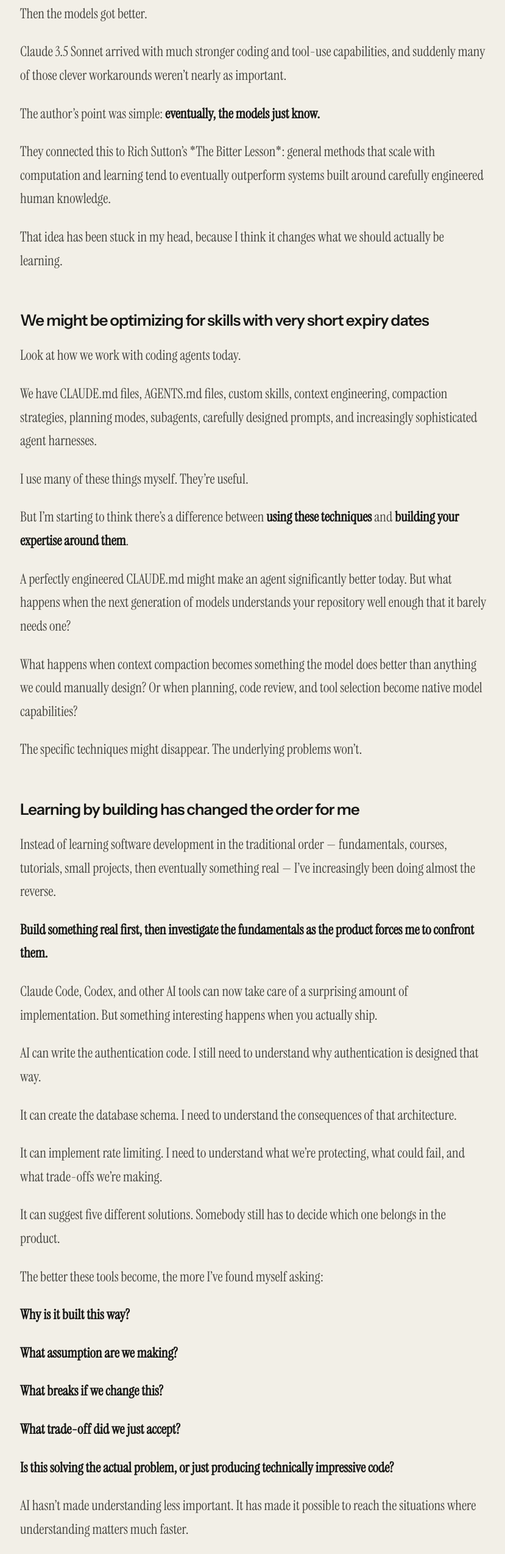
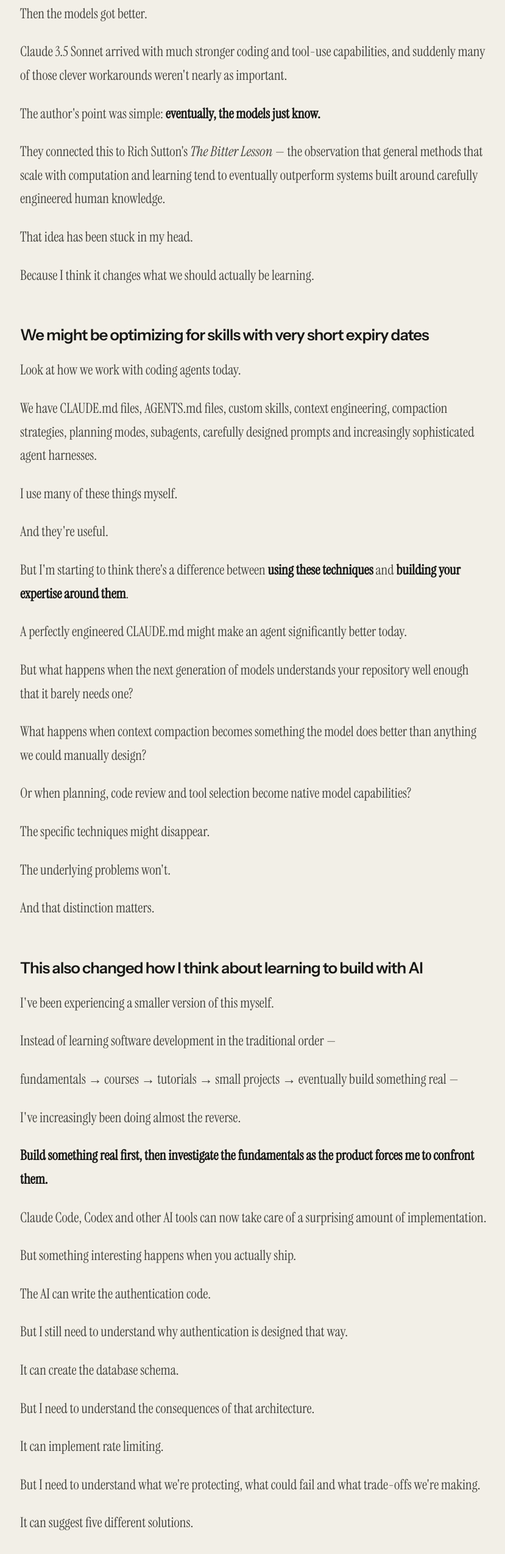
Before and after one commit to gorock007/portfolio-website, a React (Vite) app: page /writings/ai-skills-that-compound in a window 1280 px wide. Shown: the part 1378-3926 px from the top of the page at 61% size, without its empty margins (223-1052 px from the left). Built offline with nearby package versions, Linux system fonts and the light colour scheme.

Commit message:
Restore original first writing draft

```diff
--- a/src/components/BlogData.js
+++ b/src/components/BlogData.js
@@ -19,47 +19,75 @@ The author had been building agents since the GPT-4 days. Back then, even gettin
 
 Then the models got better.
 
-Claude 3.5 Sonnet arrived with much stronger coding and tool-use capabilities, and suddenly many of those clever workarounds weren’t nearly as important.
+Claude 3.5 Sonnet arrived with much stronger coding and tool-use capabilities, and suddenly many of those clever workarounds weren't nearly as important.
 
-The author’s point was simple: **eventually, the models just know.**
+The author's point was simple: **eventually, the models just know.**
 
-They connected this to Rich Sutton’s *The Bitter Lesson*: general methods that scale with computation and learning tend to eventually outperform systems built around carefully engineered human knowledge.
+They connected this to Rich Sutton's *The Bitter Lesson* — the observation that general methods that scale with computation and learning tend to eventually outperform systems built around carefully engineered human knowledge.
 
-That idea has been stuck in my head, because I think it changes what we should actually be learning.
+That idea has been stuck in my head.
+
+Because I think it changes what we should actually be learning.
 
 ## We might be optimizing for skills with very short expiry dates
 
 Look at how we work with coding agents today.
 
-We have CLAUDE.md files, AGENTS.md files, custom skills, context engineering, compaction strategies, planning modes, subagents, carefully designed prompts, and increasingly sophisticated agent harnesses.
+We have CLAUDE.md files, AGENTS.md files, custom skills, context engineering, compaction strategies, planning modes, subagents, carefully designed prompts and increasingly sophisticated agent harnesses.
 
-I use many of these things myself. They’re useful.
+I use many of these things myself.
 
-But I’m starting to think there’s a difference between **using these techniques** and **building your expertise around them**.
+And they're useful.
 
-A perfectly engineered CLAUDE.md might make an agent significantly better today. But what happens when the next generation of models understands your repository well enough that it barely needs one?
+But I'm starting to think there's a difference between **using these techniques** and **building your expertise around them**.
 
-What happens when context compaction becomes something the model does better than anything we could manually design? Or when planning, code review, and tool selection become native model capabilities?
+A perfectly engineered CLAUDE.md might make an agent significantly better today.
 
-The specific techniques might disappear. The underlying problems won’t.
+But what happens when the next generation of models understands your repository well enough that it barely needs one?
 
-## Learning by building has changed the order for me
+What happens when context compaction becomes something the model does better than anything we could manually design?
 
-Instead of learning software development in the traditional order — fundamentals, courses, tutorials, small projects, then eventually something real — I’ve increasingly been doing almost the reverse.
+Or when planning, code review and tool selection become native model capabilities?
+
+The specific techniques might disappear.
+
+The underlying problems won't.
+
+And that distinction matters.
+
+## This also changed how I think about learning to build with AI
+
+I've been experiencing a smaller version of this myself.
+
+Instead of learning software development in the traditional order —
+
+fundamentals → courses → tutorials → small projects → eventually build something real —
+
+I've increasingly been doing almost the reverse.
 
 **Build something real first, then investigate the fundamentals as the product forces me to confront them.**
 
-Claude Code, Codex, and other AI tools can now take care of a surprising amount of implementation. But something interesting happens when you actually ship.
+Claude Code, Codex and other AI tools can now take care of a surprising amount of implementation.
 
-AI can write the authentication code. I still need to understand why authentication is designed that way.
+But something interesting happens when you actually ship.
 
-It can create the database schema. I need to understand the consequences of that architecture.
+The AI can write the authentication code.
 
-It can implement rate limiting. I need to understand what we’re protecting, what could fail, and what trade-offs we’re making.
+But I still need to understand why authentication is designed that way.
 
-It can suggest five different solutions. Somebody still has to decide which one belongs in the product.
+It can create the database schema.
 
-The better these tools become, the more I’ve found myself asking:
+But I need to understand the consequences of that architecture.
+
+It can implement rate limiting.
+
+But I need to understand what we're protecting, what could fail and what trade-offs we're making.
+
+It can suggest five different solutions.
+
+But somebody still has to decide which one belongs in the product.
+
+The better these tools become, the more I've found myself asking questions like:
 
 **Why is it built this way?**
 
@@ -71,19 +99,33 @@ The better these tools become, the more I’ve found myself asking:
 
 **Is this solving the actual problem, or just producing technically impressive code?**
 
-AI hasn’t made understanding less important. It has made it possible to reach the situations where understanding matters much faster.
+AI hasn't made understanding less important.
 
-## What actually compounds
+It has made it possible to reach the situations where understanding matters much faster.
 
-The original post proposed three fundamentals that remain valuable even as models improve. I think they’re a useful framework.
+## So what actually compounds?
+
+The original post proposed three fundamentals that remain valuable even as models improve.
+
+I think they're a useful framework.
 
 ### 1. Understanding the world
 
 Before asking AI to solve something, you need good inputs.
 
-What are people actually doing? What problems are they experiencing? Which problems are painful enough to solve? What constraints exist outside your codebase? What will somebody actually pay for?
+What are people actually doing?
 
-A sufficiently capable model might generate 100 SaaS ideas before breakfast. That doesn’t mean any of them matter.
+What problems are they experiencing?
+
+Which problems are painful enough to solve?
+
+What constraints exist outside your codebase?
+
+What will somebody actually pay for?
+
+A sufficiently capable model might generate 100 SaaS ideas before breakfast.
+
+That doesn't mean any of them matter.
 
 Understanding reality is what separates something that *can be built* from something that *should be built*.
 
@@ -91,58 +133,162 @@ Understanding reality is what separates something that *can be built* from somet
 
 Once you understand the situation, you need to reason about it.
 
-Instead of following the trend because “AI agents are growing,” ask what became possible that wasn’t possible before. Ask what became dramatically cheaper. Ask which assumptions about existing products no longer need to be true. Ask where the bottleneck moves if intelligence becomes abundant.
+Instead of:
 
-Tools can help answer these questions. Learning how to think from constraints rather than trends is much harder to obsolete.
+"AI agents are growing, so I should build an AI agent."
+
+Ask:
+
+**What became possible that wasn't possible before?**
+
+**What became dramatically cheaper?**
+
+**Which assumptions about existing products no longer need to be true?**
+
+**If intelligence becomes abundant, where does the bottleneck move?**
+
+Tools can help answer these questions.
+
+But learning how to think from constraints rather than trends is much harder to obsolete.
 
 ### 3. Articulating your thoughts
 
 This might become one of the most underrated skills of the AI era.
 
-Imagine models becoming capable enough to build almost anything you can reasonably describe. At that point, the bottleneck isn’t necessarily implementation. It’s intent.
+Imagine models eventually becoming capable enough to build almost anything you can reasonably describe.
 
-Can you explain what you’re trying to accomplish? Can you describe the problem precisely? Can you communicate the constraints? Can you distinguish what matters from what doesn’t? Can you explain what success looks like?
+At that point, the bottleneck isn't necessarily implementation.
 
-That’s very different from memorising “good prompts.” Prompt engineering may change. Clear thinking expressed clearly probably won’t.
+It's intent.
 
-### 4. Judgment
+Can you explain what you're trying to accomplish?
+
+Can you describe the problem precisely?
+
+Can you communicate the constraints?
+
+Can you distinguish what matters from what doesn't?
+
+Can you explain what success actually looks like?
+
+That's very different from memorizing "good prompts."
+
+Prompt engineering may change.
+
+Clear thinking expressed clearly probably won't.
+
+## I would add a fourth: judgment
 
 This is the part I keep coming back to.
 
-If AI makes execution increasingly cheap, choosing what deserves execution becomes more expensive.
+If AI makes execution increasingly cheap, **choosing what deserves execution becomes more expensive.**
 
-An agent can give you five architectures, ten feature ideas, three positioning strategies, four possible database designs, and twenty improvements to your product. Generating the options is no longer the hard part. Deciding becomes the hard part.
+Suppose an agent gives you:
 
-Which architecture is appropriate for where the product is today? Which feature solves an actual user problem? Which technical debt matters? Which recommendation should you ignore? What should you not build?
+five architectures,
 
-Judgment doesn’t come from collecting more AI tricks. It comes from building things, making decisions, seeing consequences, talking to people, being wrong, revisiting assumptions, and gradually developing a better model of how things work.
+ten feature ideas,
+
+three positioning strategies,
+
+four possible database designs,
+
+and twenty improvements to your product.
+
+Generating the options is no longer the hard part.
+
+Deciding becomes the hard part.
+
+Which architecture is appropriate for where the product is today?
+
+Which feature solves an actual user problem?
+
+Which technical debt matters?
+
+Which recommendation should you ignore?
+
+And perhaps most importantly:
+
+**What should you not build?**
+
+That's judgment.
+
+And judgment isn't something you develop by collecting more AI tricks.
+
+You develop it by building things, making decisions, seeing consequences, talking to people, being wrong, revisiting assumptions and gradually developing a better model of how things work.
 
 ## The implementation layer keeps moving
 
-None of this means I’m going to stop learning Claude Code, Codex, agents, or whatever comes next. Quite the opposite. I want to use them aggressively.
+None of this means I'm going to stop learning Claude Code, Codex, agents or whatever comes next.
 
-But I’m trying not to confuse knowledge of today’s interface with knowledge of the underlying problem.
+Quite the opposite.
 
-Being great at writing a CLAUDE.md file is useful today. Understanding **how to give an autonomous system the right context, constraints, and definition of success** is more durable.
+I want to use them aggressively.
 
-Knowing today’s best context-compaction technique is useful. Understanding **what information matters and what can safely be discarded** is more durable.
+But I'm trying not to confuse knowledge of today's interface with knowledge of the underlying problem.
 
-Knowing how to configure a code-review agent is useful. Developing **the judgment to recognise good software and bad software** is more durable.
+Being great at writing a CLAUDE.md file is useful today.
 
-The implementation changes. The underlying skill compounds.
+Understanding **how to give an autonomous system the right context, constraints and definition of success** is more durable.
 
-## Maybe that’s the real AI skill
+Knowing today's best context-compaction technique is useful.
 
-There’s enormous pressure right now to keep up: a new model, a new agent framework, a new MCP server, a new prompting technique, a new coding workflow, a new “you need to learn this immediately” post.
+Understanding **what information matters and what can safely be discarded** is more durable.
 
-I enjoy experimenting with all of it. But increasingly, I’m asking myself a different question:
+Knowing how to configure a code-review agent is useful.
 
-**Will becoming good at this make me better five years from now, or just better at using this week’s tool?**
+Developing **the judgment to recognize good software and bad software** is more durable.
 
-Ideally, we do both. Use the newest tools. Experiment with the weird stuff. Build with the best models available.
+The implementation changes.
 
-Underneath all of that, keep developing the things that compound: understand reality, think from first principles, articulate your intent, and develop judgment.
+The underlying skill compounds.
 
-If the models really do eventually “just know,” the interesting question won’t be how much the AI knows. It will be whether we know what to ask it to do, why it matters, and whether what it produced is actually any good.`,
+## Maybe that's the real AI skill
+
+There's enormous pressure right now to keep up.
+
+A new model.
+
+A new agent framework.
+
+A new MCP server.
+
+A new prompting technique.
+
+A new coding workflow.
+
+A new "you need to learn this immediately" post.
+
+And I enjoy experimenting with all of it.
+
+But increasingly, I'm asking myself a different question:
+
+**Will becoming good at this make me better five years from now, or just better at using this week's tool?**
+
+Ideally, we do both.
+
+Use the newest tools.
+
+Experiment with the weird stuff.
+
+Build with the best models available.
+
+But underneath all of that, keep developing the things that compound:
+
+**Understand reality.**
+
+**Think from first principles.**
+
+**Articulate your intent.**
+
+**Develop judgment.**
+
+Because if the models really do eventually "just know," the interesting question won't be how much the AI knows.
+
+It will be whether we know **what to ask it to do, why it matters, and whether what it produced is actually any good.**
+
+---
+
+*This article was inspired by a post from [AUTHOR NAME], particularly their framing of understanding the world, first-principles thinking and articulation as three durable fundamentals in an era of rapidly improving AI models. Their post connected these ideas to Rich Sutton's “The Bitter Lesson.” I've expanded on that framework here through my own experience building software with AI agents, particularly around learning through building and the growing importance of judgment.*`,
   },
 ]
--- a/src/index.css
+++ b/src/index.css
@@ -913,6 +913,16 @@
   margin-bottom: 1.5rem;
 }
 
+.article-body em {
+  font-style: italic;
+}
+
+.article-divider {
+  margin-block: 3rem;
+  border: 0;
+  border-top: 1px solid var(--color-line);
+}
+
 .article-body ul,
 .article-body ol {
   display: grid;
--- a/src/views/BlogPost.jsx
+++ b/src/views/BlogPost.jsx
@@ -6,15 +6,25 @@ import Navbar from '../components/Navbar'
 import PageTitle from '../components/PageTitle'
 
 const renderInline = (text) => (
-  text.split(/(\*\*.*?\*\*)/).map((part, index) => (
-    part.startsWith('**') && part.endsWith('**')
-      ? <strong key={index}>{part.slice(2, -2)}</strong>
-      : part
-  ))
+  text.split(/(\*\*.*?\*\*|\*.*?\*)/).map((part, index) => {
+    if (part.startsWith('**') && part.endsWith('**')) {
+      return <strong key={index}>{part.slice(2, -2)}</strong>
+    }
+
+    if (part.startsWith('*') && part.endsWith('*')) {
+      return <em key={index}>{part.slice(1, -1)}</em>
+    }
+
+    return part
+  })
 )
 
 const renderContent = (content) => (
   content.split('\n\n').map((block, index) => {
+    if (block === '---') {
+      return <hr key={index} className="article-divider" />
+    }
+
     if (block.startsWith('### ')) {
       return <h3 key={index}>{block.replace('### ', '')}</h3>
     }
```
